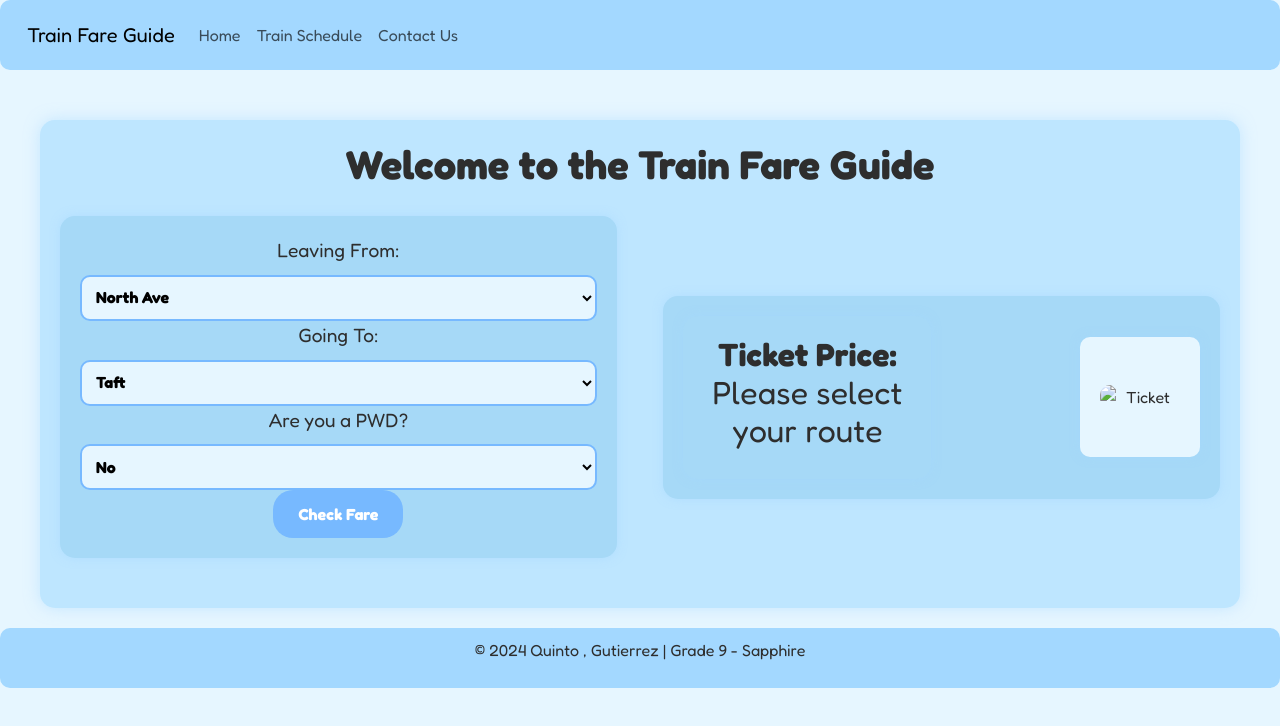
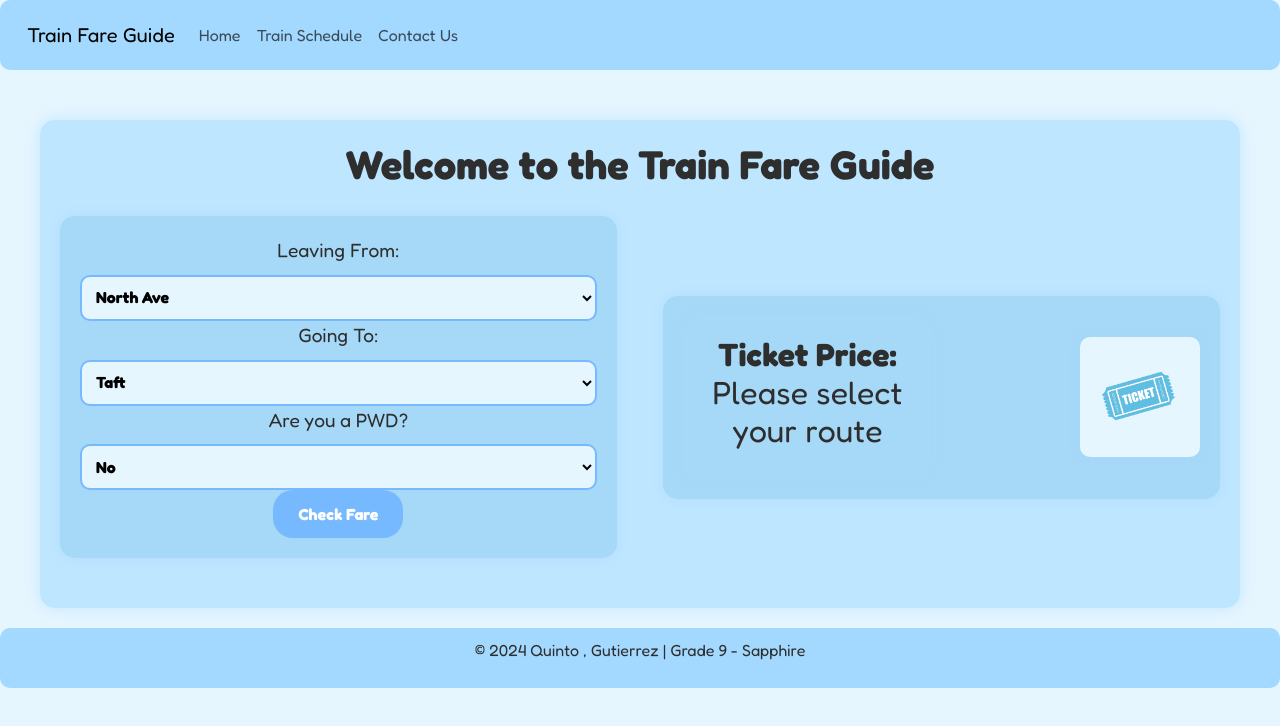
Before and after one commit to aralovesarsenal/LP_ICT9Sapphire_Q3Project_Gutierrez-Quinto, a plain HTML site: page index.html in a window 1280 px wide. Drawn offline with nearby package versions, Linux system fonts and the light colour scheme; a script that the page names is missing.

Commit message:
Update index.html

```diff
--- a/index.html
+++ b/index.html
@@ -211,7 +211,7 @@
                         <h2> <b> Ticket Price: </b> <span id="fare">Please select your route</span></h2>
                     </div>
                     <div class="ticket-image">
-                        <img src="blue-ticket-png-pic-27" alt="Ticket">
+                        <img src="blue-ticket-png-pic-27.png" alt="Ticket">
                     </div>
                     </div>
                     </div>
```
